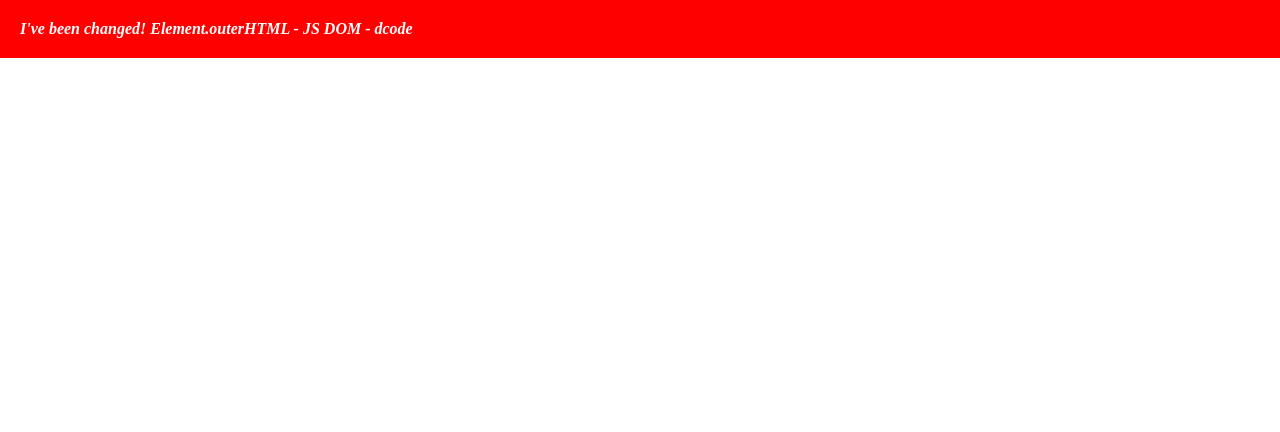
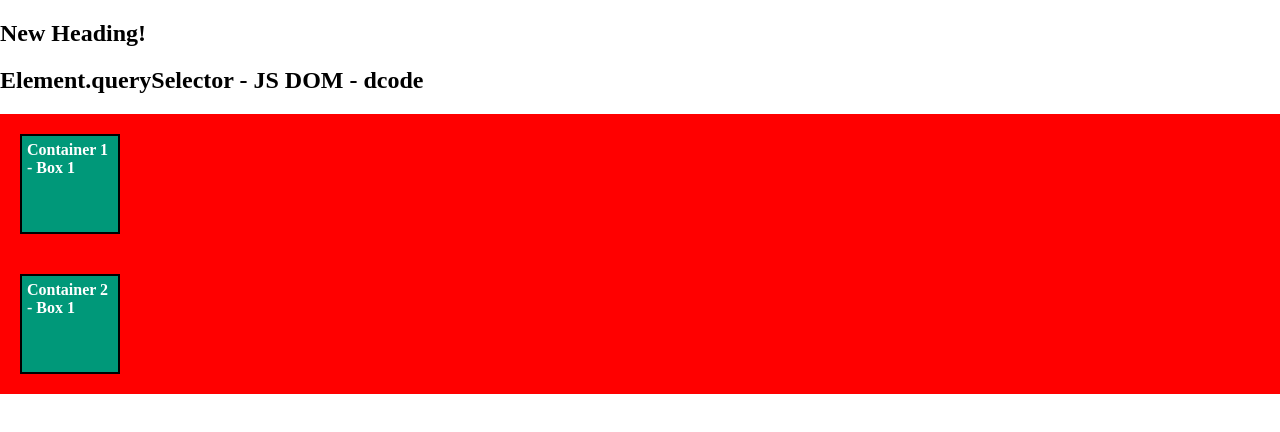
Before and after one commit to MohammedToshif/Course--Javascript-DOM, a plain HTML site: page index.html in a window 1280 px wide. Drawn offline with Linux system fonts and the light colour scheme.

Commit message:
JS-DOM query-selector

```diff
--- a/11_get-bounding-client-rect.js
+++ b/11_get-bounding-client-rect.js
@@ -9,7 +9,7 @@ const box = document.querySelector("div.box");
 
 window.addEventListener("scroll", function () {
     // console.log(window.innerHeight);
-    // console.log(box.getBoundingClientRect().top);
+    console.log(box.getBoundingClientRect());
 
     if (box.getBoundingClientRect().top < window.innerHeight) {
         box.style.background = 'red';
--- /dev/null
+++ b/13_query-selector.js
@@ -0,0 +1,18 @@
+
+// Query selector lets you find the first Element that matches the CSS selector
+
+
+// const pageTitle = document.querySelector("h2");
+// const pageTitle = document.querySelector("#title");
+// console.log(pageTitle);
+
+
+// const result = document.querySelector(".box");
+// console.log(result);
+
+
+
+const container2 = document.querySelector("#container2");
+const result = container2.querySelector(".box");
+// const result = container2.querySelector(".box-45");     // null
+console.log(result);
--- a/index.html
+++ b/index.html
@@ -79,6 +79,7 @@
 
 
     <body>
+
 
         <!-- tect content -->
         <!-- <h2 id="title">welcome to decode!!</h2> -->
@@ -188,7 +189,7 @@
 
         <!-- (11) - get bounding client rect -->
 
-        <!-- <h2 id="title">Element.getBoundingClientRect - JS DOM - dcode</h2>
+         <!-- <h2 id="title">Element.getBoundingClientRect - JS DOM - dcode</h2>
 
         <p>Lorem ipsum dolor sit amet, consectetur adipisicing elit. Quas, ipsa. Sed eveniet ad natus porro, nihil qui omnis maxime consequuntur, laborum corporis consectetur nostrum eos hic atque nobis veritatis at!</p>
         <p>Lorem ipsum dolor sit amet, consectetur adipisicing elit. Quas, ipsa. Sed eveniet ad natus porro, nihil qui omnis maxime consequuntur, laborum corporis consectetur nostrum eos hic atque nobis veritatis at!</p>
@@ -204,7 +205,30 @@
 
         <!-- (12) - outer HTML -->
 
-        <h2 id="title">Element.outerHTML - JS DOM - dcode</h2>
+        <!-- <h2 id="title">Element.outerHTML - JS DOM - dcode</h2> -->
+
+
+
+
+
+        <!-- (13) - Query selector -->
+
+        <h2>New Heading!</h2>
+
+        <h2 id="title">Element.querySelector - JS DOM - dcode</h2>
+
+        <!-- <div class="box">Box 1</div>
+        <div class="box">Box 2</div>
+        <div class="box">Box 3</div> -->
+
+
+        <div id="container1">
+            <div class="box">Container 1 - Box 1</div>
+        </div>
+
+        <div id="container2">
+            <div class="box">Container 2 - Box 1</div>
+        </div>
 
 
 
@@ -220,7 +244,9 @@
     <!-- <script src="09_node-clone.js"></script> -->
     <!-- <script src="10_next-element-sibling.js"></script> -->
     <!-- <script src="11_get-bounding-client-rect.js"></script> -->
-    <script src="12_outer-html.js"></script>
+    <!-- <script src="12_outer-html.js"></script> -->
+    <script src="13_query-selector.js"></script>
+
 
 
 
```
